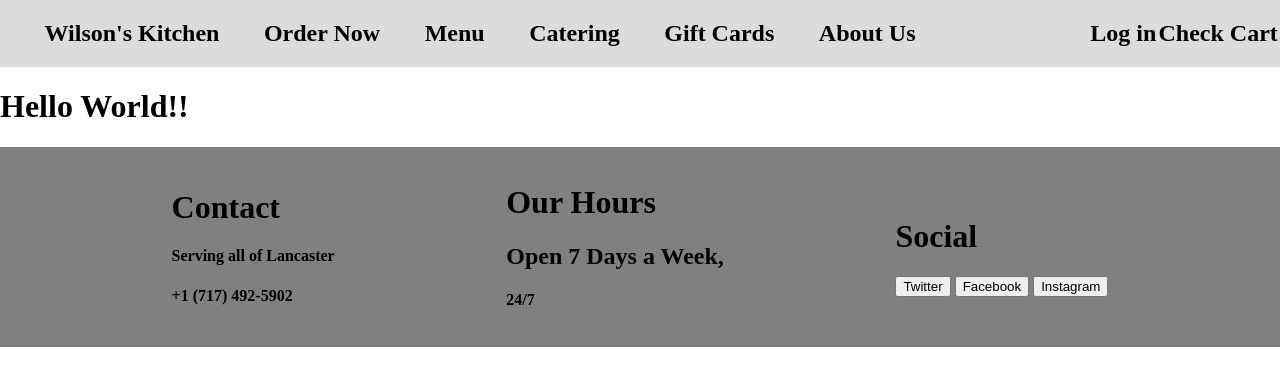
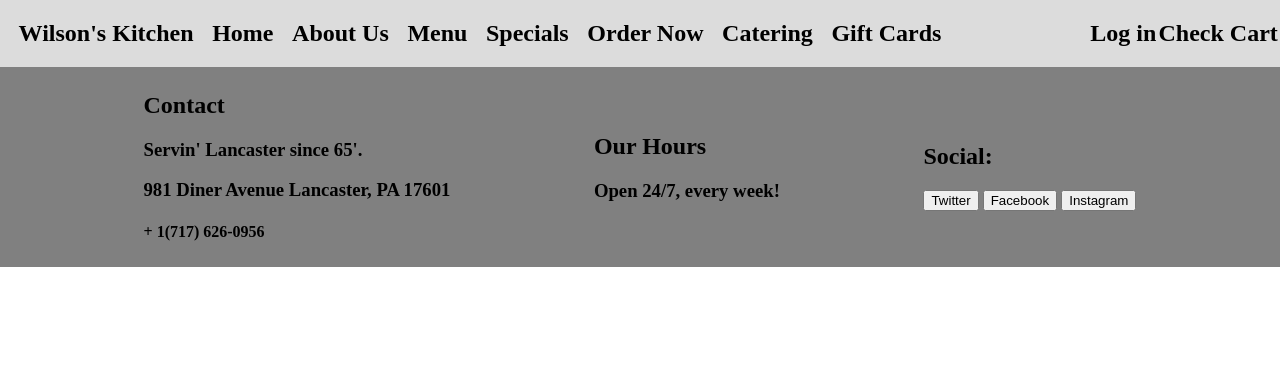
Before and after one commit to QuasimodoKiwi/flask-restuarant-project, a Flask app: page / in a window 1280 px wide. Shown: the top 386 px of the page. Run offline with Flask 3, Linux system fonts and the light colour scheme.

Commit message:
Updated header & footer to that of main's version of Header & Footer

```diff
--- a/templates/header_and_footer/footer.html
+++ b/templates/header_and_footer/footer.html
@@ -18,17 +18,17 @@
 <body>
     <footer>
         <div>
-            <h1>Contact</h1>
-            <h4>Serving all of Lancaster</h4>
-            <h4>+1 (717) 492-5902</h4>
+            <h2>Contact</h2>
+            <h3>Servin' Lancaster since 65'.</h3>
+            <h3>981 Diner Avenue Lancaster, PA 17601</h3>
+            <h4> + 1(717) 626-0956</h4>
         </div>
         <div>
-            <h1>Our Hours</h1>
-            <h2>Open 7 Days a Week,</h2>
-            <h4>24/7</h4>
+            <h2>Our Hours</h2>
+            <h3>Open 24/7, every week!</h3>
         </div>
         <div>
-            <h1>Social</h1>
+            <h2>Social:</h2>
             <button>Twitter</button>
             <button>Facebook</button>
             <button>Instagram</button>
--- a/templates/header_and_footer/header.html
+++ b/templates/header_and_footer/header.html
@@ -27,11 +27,13 @@
     <header>
         <div class="header-buttons">
             <h2>Wilson's Kitchen</h2>
+            <h2>Home</h2>
+            <h2>About Us</h2>
+            <h2>Menu</h2>
+            <h2>Specials</h2>
             <h2>Order Now</h2>
-            <h2>Menu</h2>
             <h2>Catering</h2>
             <h2>Gift Cards</h2>
-            <h2>About Us</h2>
         </div>
         <div class="login-cart">
             <h2>Log in</h2>
--- a/templates/index.html
+++ b/templates/index.html
@@ -11,7 +11,6 @@
     </head>
     <body>
         {% include 'header_and_footer/header.html' %}
-        <h1>Hello World!!</h1>
         {% include 'header_and_footer/footer.html' %}
     </body>
 </html>
```
